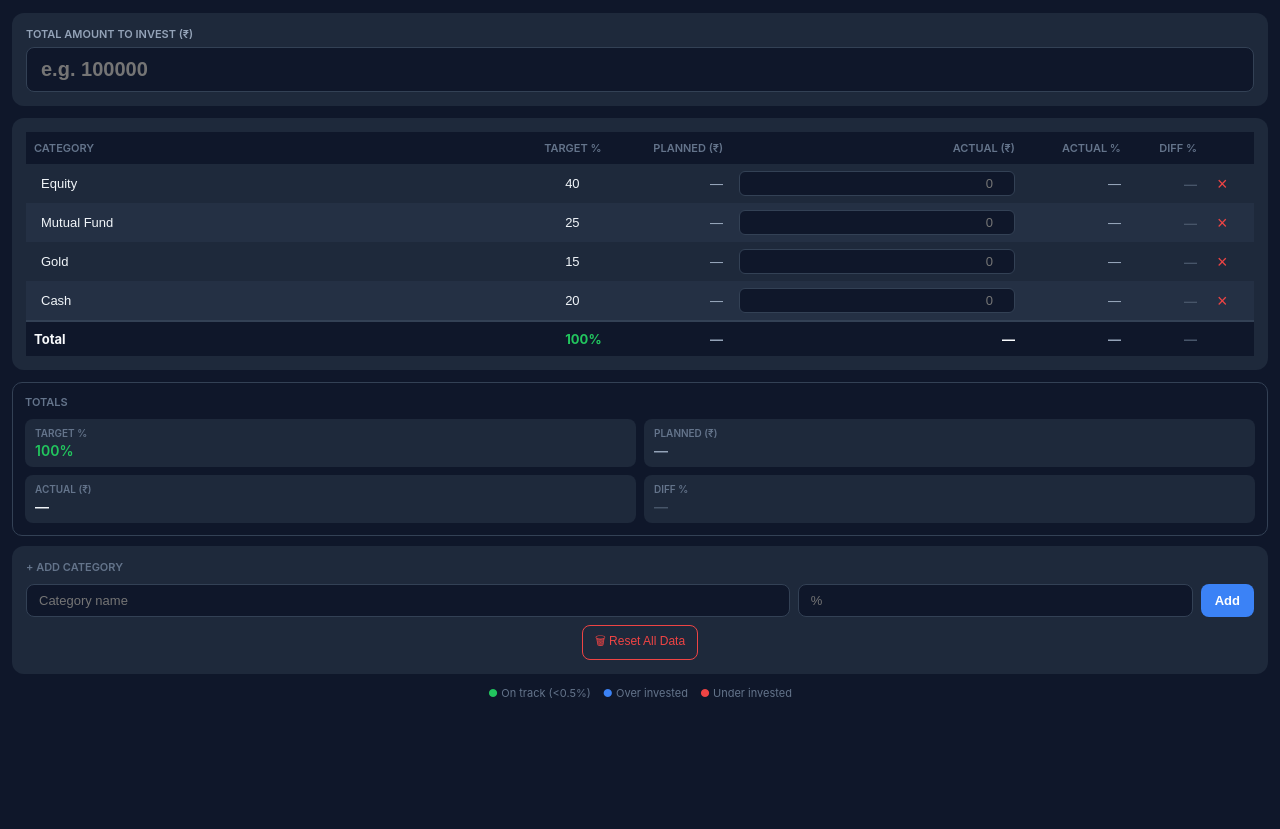
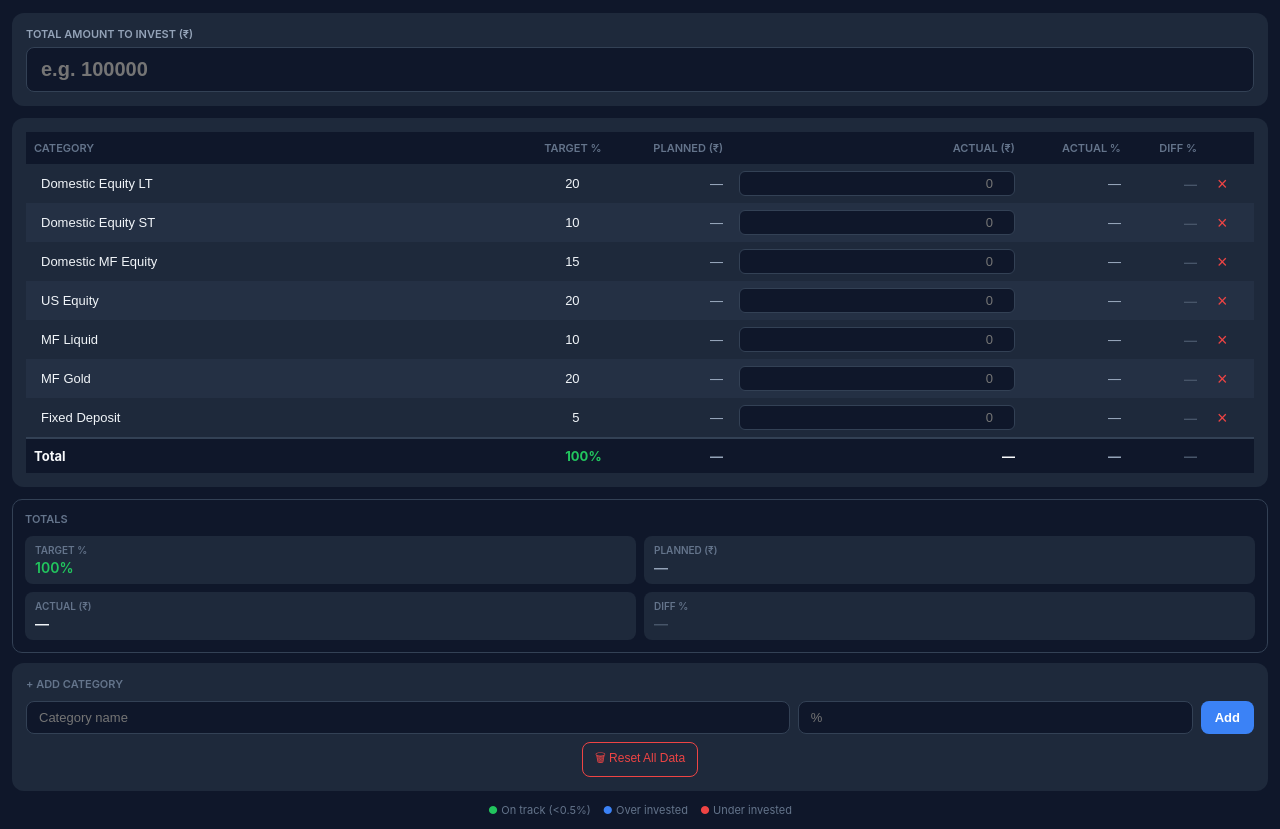
Before and after one commit to sraja2n/Investment-Tracker, a plain HTML site: page index.html in a window 1280 px wide. Shown: the part 46-875 px from the top of the page. Before the commit the page ends 800 px from the top, so only its background shows below. Drawn offline with Linux system fonts and the light colour scheme.

Commit message:
Add files via upload

```diff
--- a/index.html
+++ b/index.html
@@ -123,12 +123,15 @@
 
   <script>
     var DEFAULT_ROWS = [
-      { id: 1, name: "Equity", pct: 40, actual: "" },
-      { id: 2, name: "Mutual Fund", pct: 25, actual: "" },
-      { id: 3, name: "Gold", pct: 15, actual: "" },
-      { id: 4, name: "Cash", pct: 20, actual: "" },
+      { id: 1, name: "Domestic Equity LT", pct: 20, actual: "" },
+      { id: 2, name: "Domestic Equity ST", pct: 10, actual: "" },
+      { id: 3, name: "Domestic MF Equity", pct: 15, actual: "" },
+      { id: 4, name: "US Equity", pct: 20, actual: "" },
+      { id: 5, name: "MF Liquid", pct: 10, actual: "" },
+      { id: 6, name: "MF Gold", pct: 20, actual: "" },
+      { id: 7, name: "Fixed Deposit", pct: 5, actual: "" },
     ];
-    var nid = 5;
+    var nid = 8;
     var rows = [];
 
     // Load from localStorage
```
